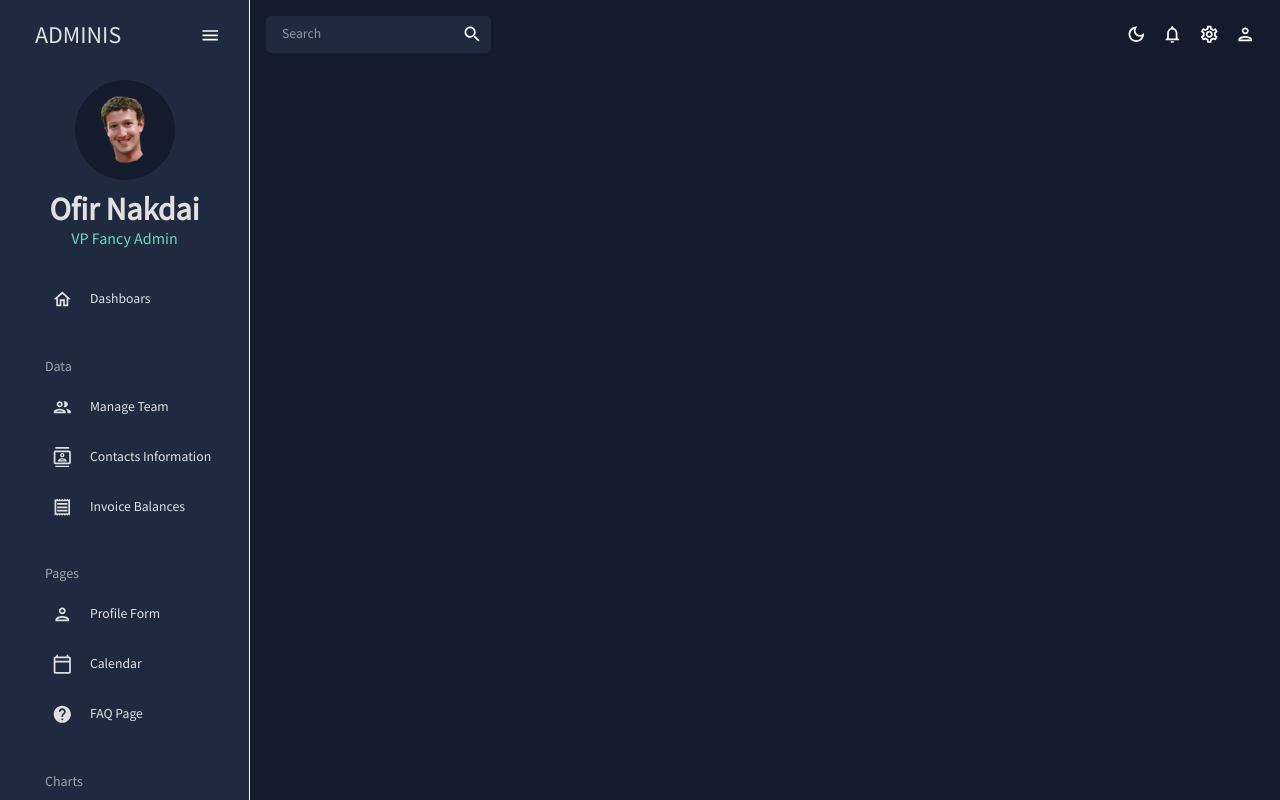
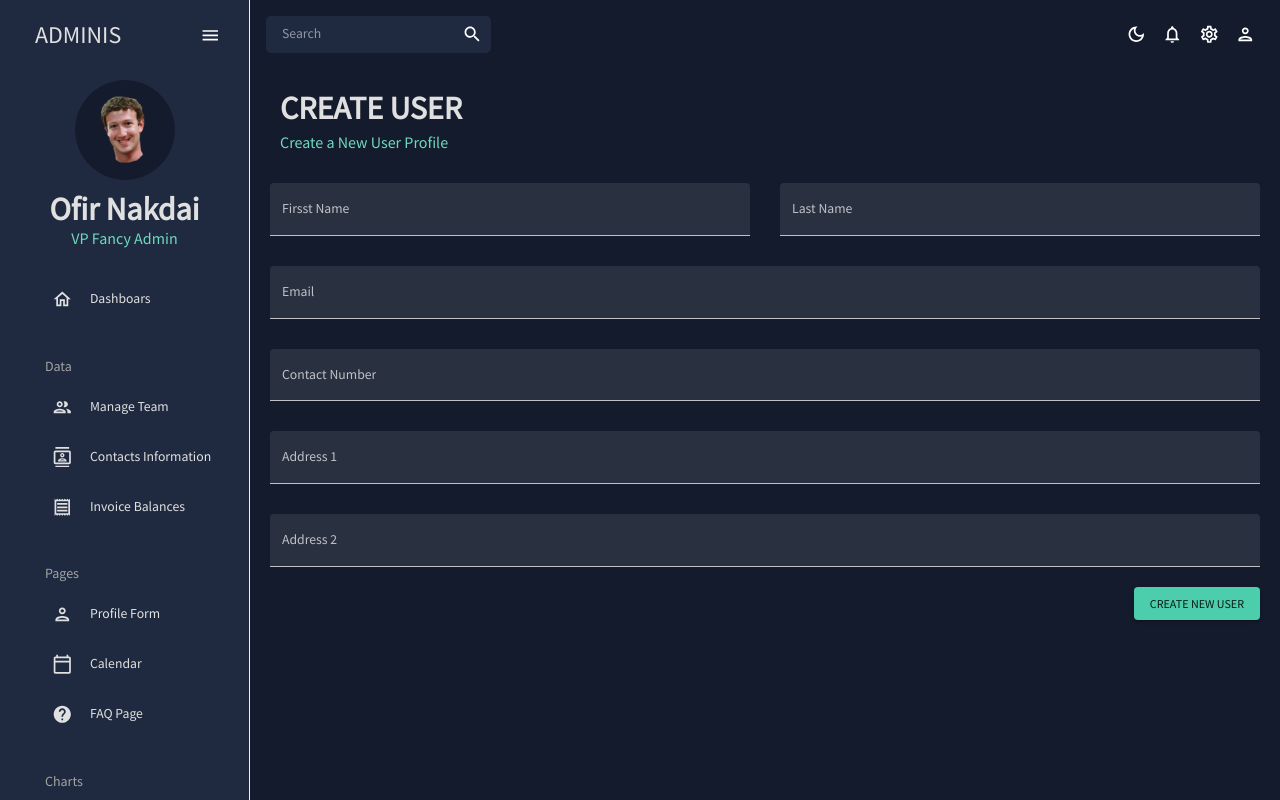
Before and after one commit to ofirNakdai/admin-dashboard, a React (Create React App) app: page /form in a window 1280 px wide. Built offline with nearby package versions, Linux system fonts and the light colour scheme.

Commit message:
creating Form rout - Formik. and changing locaion of components dir

```diff
--- a/src/App.js
+++ b/src/App.js
@@ -10,7 +10,7 @@
 import Contacts from "./scenes/contacts";
 import Invoices from "./scenes/invoices";
 // import Bar from "./scenes/bar";
-// import Form from "./scenes/form";
+import Form from "./scenes/form";
 // import Line from "./scenes/line";
 // import Pie from "./scenes/pie";
 // import FAQ from "./scenes/faq";
@@ -34,7 +34,7 @@
               <Route path="/team" element={<Team />} />
               <Route path="/contacts" element={<Contacts />} />
               <Route path="/invoices" element={<Invoices />} />
-              {/* <Route path="/form" element={<Form />} /> */}
+              <Route path="/form" element={<Form />} />
               {/* <Route path="/bar" element={<Bar />} /> */}
               {/* <Route path="/pie" element={<Pie />} /> */}
               {/* <Route path="/line" element={<Line />} /> */}
--- a/src/scenes/components/header.jsx
+++ b/src/components/header.jsx
@@ -1,5 +1,5 @@
 import { Typography, Box, useTheme } from "@mui/material";
-import { tokens } from "../../theme";
+import { tokens } from "../theme";
 
 const Header = ({ title, subtitle }) => {
   const theme = useTheme();
--- a/src/scenes/contacts/index.jsx
+++ b/src/scenes/contacts/index.jsx
@@ -2,7 +2,7 @@
 import { DataGrid, GridToolbar } from "@mui/x-data-grid";
 import { mockDataContacts } from "../../data/mockData";
 import { tokens } from "../../theme";
-import Header from "../components/header";
+import Header from "../../components/header";
 import { useTheme } from "@mui/material";
 
 const Contacts = () => {
--- a/src/scenes/dashboard/index.jsx
+++ b/src/scenes/dashboard/index.jsx
@@ -1,5 +1,5 @@
 import { Box } from "@mui/material";
-import Header from "../components/header";
+import Header from "../../components/header";
 
 const Dashboard = () => {
   return (
--- /dev/null
+++ b/src/scenes/form/index.jsx
@@ -0,0 +1,154 @@
+import { Box, Button, button, TextField } from "@mui/material";
+import { Formik } from "formik";
+import * as yup from "yup";
+import useMediaQuery from "@mui/material/useMediaQuery";
+import Header from "../../components/header";
+
+const initialValues = {
+  firstName: "",
+  lastName: "",
+  email: "",
+  contact: "",
+  address1: "",
+  address2: "",
+};
+
+const phoneRegExp =
+  /\(?\+[0-9]{1,3}\)? ?-?[0-9]{1,3} ?-?[0-9]{3,5} ?-?[0-9]{4}( ?-?[0-9]{3})? ?(\w{1,10}\s?\d{1,6})?/;
+
+const userSchema = yup.object().shape({
+  firstName: yup.string().required("required"),
+  lastName: yup.string().required("required"),
+  email: yup.string().email("Invalid Email").required("required"),
+  contact: yup
+    .string()
+    .matches(phoneRegExp, "Phone number is not valid")
+    .required("required"),
+  address1: yup.string().required("required"),
+  address2: yup.string().required("required"),
+});
+
+const Form = () => {
+  const isNonMobile = useMediaQuery("(min-width:600px)");
+
+  const handleFormSubmit = (value) => {
+    console.log(value);
+  };
+  return (
+    <Box m="20px">
+      <Header title="CREATE USER" subtitle="Create a New User Profile" />
+
+      <Formik
+        onSubmit={handleFormSubmit}
+        initialValues={initialValues}
+        validationSchema={userSchema}
+      >
+        {({
+          values,
+          errors,
+          touched,
+          handleBlur,
+          handleChange,
+          handleSubmit,
+        }) => (
+          <form onSubmit={handleSubmit}>
+            <Box
+              display="grid"
+              gap="30px"
+              gridTemplateColumns="repeat(4, minmax(0, 1fr))"
+              sx={{
+                "& > div": { gridColumn: isNonMobile ? undefined : "span 4" },
+              }}
+            >
+              <TextField
+                fullWidth
+                variant="filled"
+                type="text"
+                label="Firsst Name"
+                onBlur={handleBlur}
+                onChange={handleChange}
+                value={values.firstName}
+                name="firstName"
+                error={!!touched.firstName && !!errors.firstName}
+                helperText={touched.firstName && errors.firstName}
+                sx={{ gridColumn: "span 2" }}
+              />
+              <TextField
+                fullWidth
+                variant="filled"
+                type="text"
+                label="Last Name"
+                onBlur={handleBlur}
+                onChange={handleChange}
+                value={values.lastName}
+                name="lastName"
+                error={!!touched.lastName && !!errors.lastName}
+                helperText={touched.lastName && errors.lastName}
+                sx={{ gridColumn: "span 2" }}
+              />
+              <TextField
+                fullWidth
+                variant="filled"
+                type="text"
+                label="Email"
+                onBlur={handleBlur}
+                onChange={handleChange}
+                value={values.email}
+                name="email"
+                error={!!touched.email && !!errors.email}
+                helperText={touched.email && errors.email}
+                sx={{ gridColumn: "span 4" }}
+              />
+              <TextField
+                fullWidth
+                variant="filled"
+                type="text"
+                label="Contact Number"
+                onBlur={handleBlur}
+                onChange={handleChange}
+                value={values.contact}
+                name="contact"
+                error={!!touched.contact && !!errors.contact}
+                helperText={touched.contact && errors.contact}
+                sx={{ gridColumn: "span 4" }}
+              />
+              <TextField
+                fullWidth
+                variant="filled"
+                type="text"
+                label="Address 1"
+                onBlur={handleBlur}
+                onChange={handleChange}
+                value={values.address1}
+                name="address1"
+                error={!!touched.address1 && !!errors.address1}
+                helperText={touched.address1 && errors.address1}
+                sx={{ gridColumn: "span 4" }}
+              />
+              <TextField
+                fullWidth
+                variant="filled"
+                type="text"
+                label="Address 2"
+                onBlur={handleBlur}
+                onChange={handleChange}
+                value={values.address2}
+                name="address2"
+                error={!!touched.address2 && !!errors.address2}
+                helperText={touched.address2 && errors.address2}
+                sx={{ gridColumn: "span 4" }}
+              />
+            </Box>
+            <Box display="flex" justifyContent="end" mt="20px">
+              <Button type="submit" color="secondary" variant="contained">
+                Create New User
+              </Button>
+            </Box>
+          </form>
+        )}
+      </Formik>
+    </Box>
+  );
+};
+
+export default Form;
--- a/src/scenes/invoices/index.jsx
+++ b/src/scenes/invoices/index.jsx
@@ -2,7 +2,7 @@
 import { DataGrid } from "@mui/x-data-grid";
 import { mockDataInvoices } from "../../data/mockData";
 import { tokens } from "../../theme";
-import Header from "../components/header";
+import Header from "../../components/header";
 
 const Invoices = () => {
   const theme = useTheme();
--- a/src/scenes/team/index.jsx
+++ b/src/scenes/team/index.jsx
@@ -5,7 +5,7 @@
 import AdminPanelSettingsOutlinedIcon from "@mui/icons-material/AdminPanelSettingsOutlined";
 import LockOpenOutlinedIcon from "@mui/icons-material/LockOpenOutlined";
 import SecurityOutlinedIcon from "@mui/icons-material/SecurityOutlined";
-import Header from "../components/header";
+import Header from "../../components/header";
 import { red } from "@mui/material/colors";
 
 const Team = () => {
```
